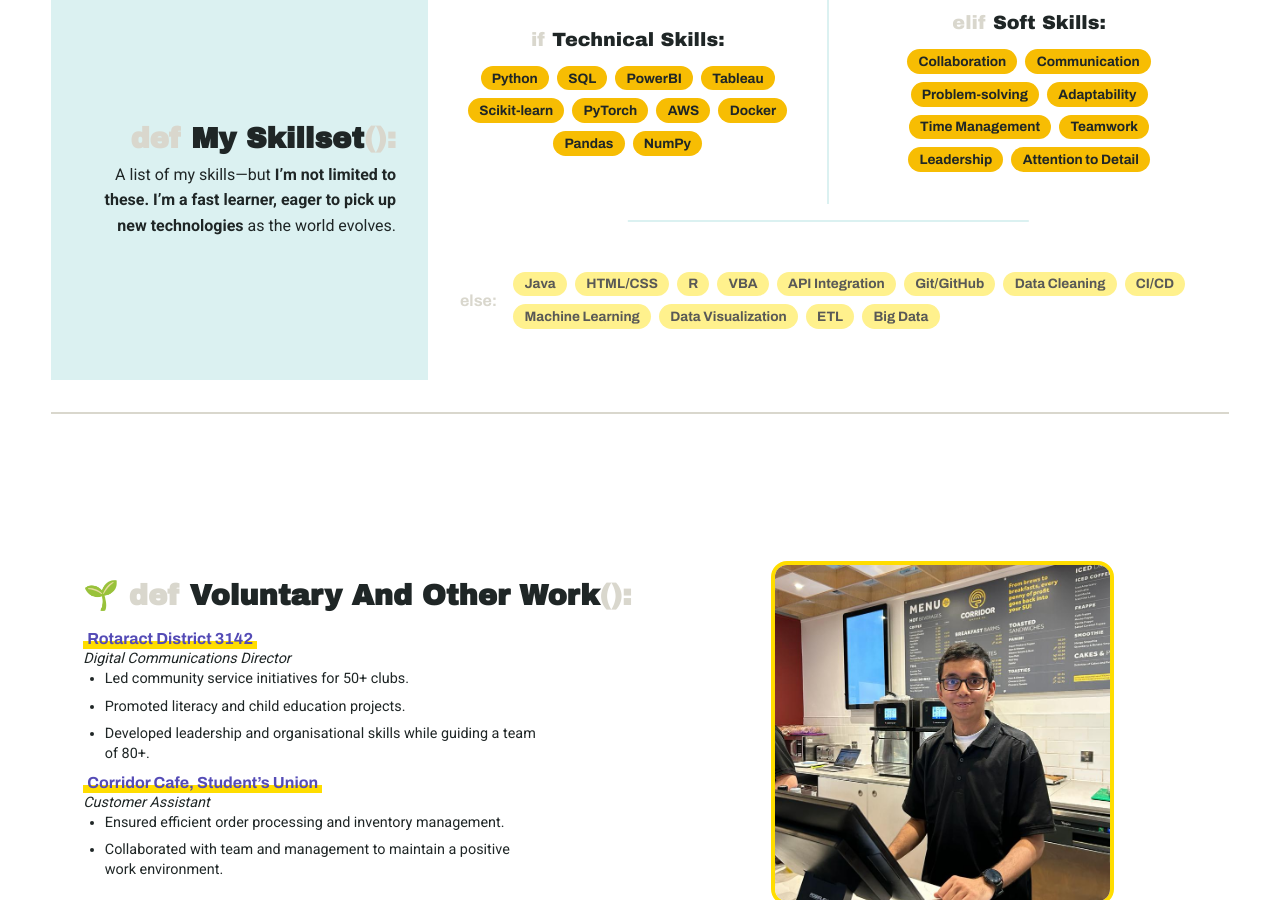
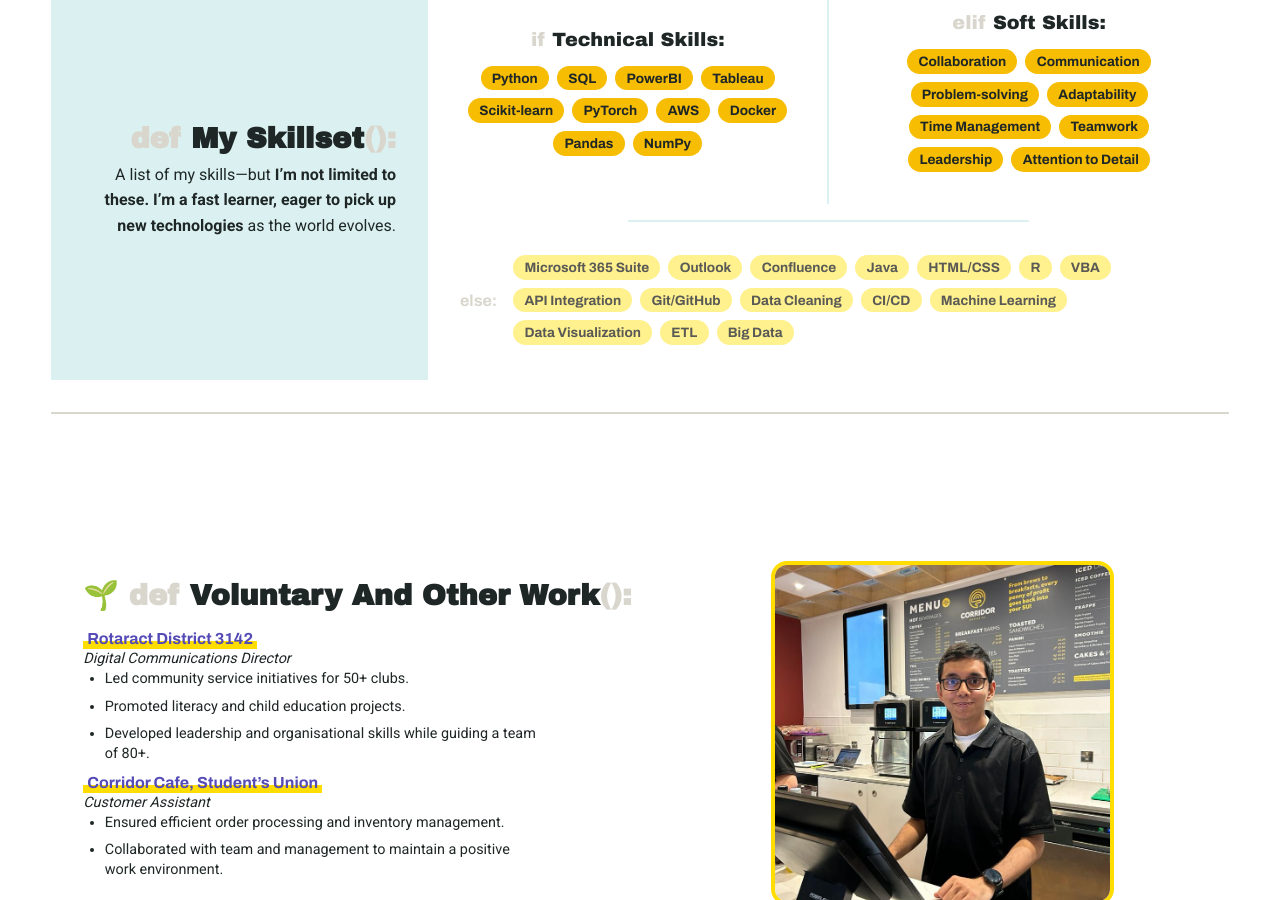
Before and after one commit to tarundirector/tarunmishra.github.io, a Jekyll site: the page index.html, which Jekyll copies as it is, in a window 1280 px wide and 900 px high, scrolled down 3531 px. Built offline with Jekyll 4.4.1, drawn with Linux system fonts in a browser that asks for light colours.

Commit message:
Update index.html

```diff
--- a/index.html
+++ b/index.html
@@ -1361,6 +1361,9 @@
           <div class="skills-d">
             <div class="skills-d-left"><span class="else">else:</span></div>
             <div class="skills-d-right">
+              <span class="skills-d-tag">Microsoft 365 Suite</span>
+              <span class="skills-d-tag">Outlook</span>
+              <span class="skills-d-tag">Confluence</span>
               <span class="skills-d-tag">Java</span>
               <span class="skills-d-tag">HTML/CSS</span>
               <span class="skills-d-tag">R</span>
```
